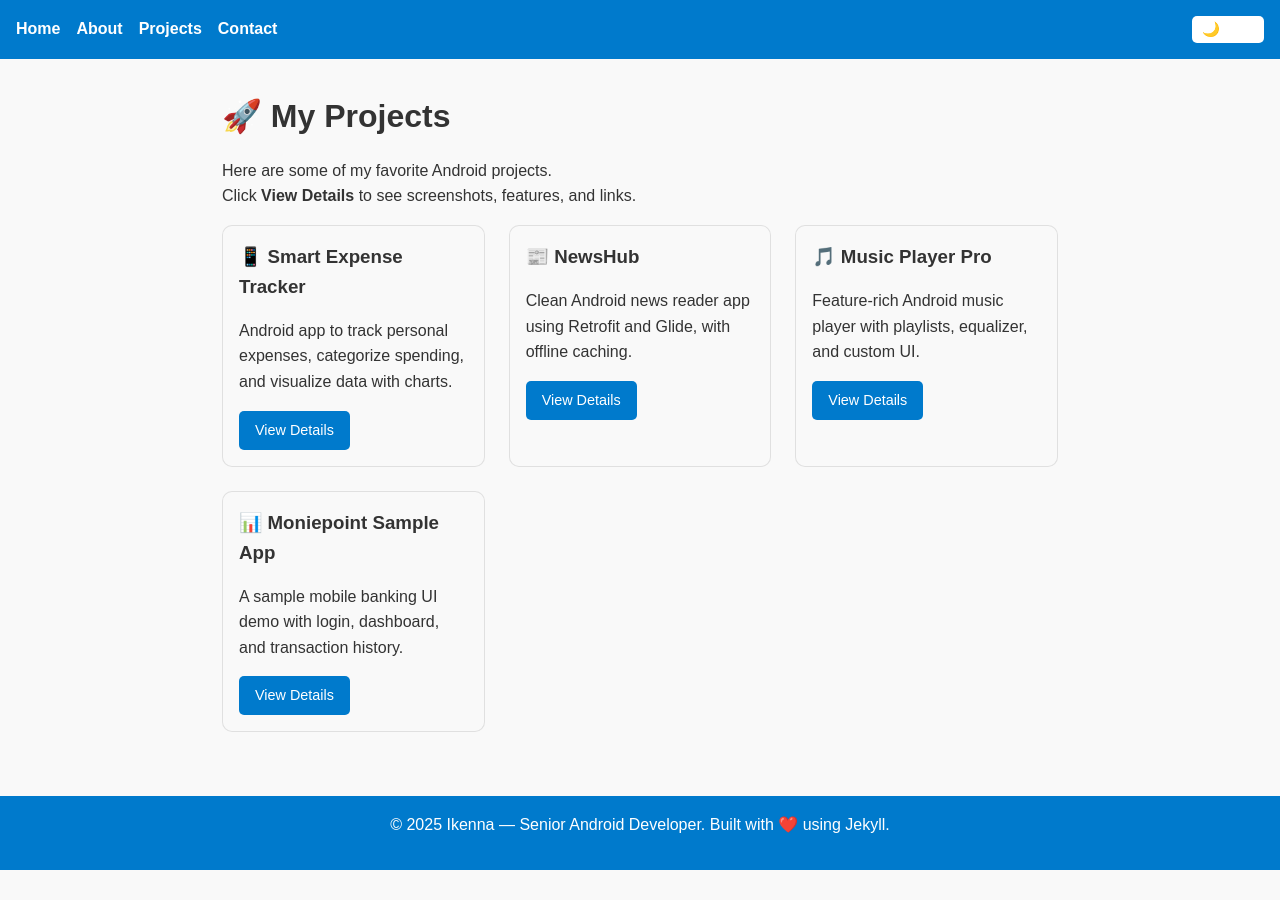
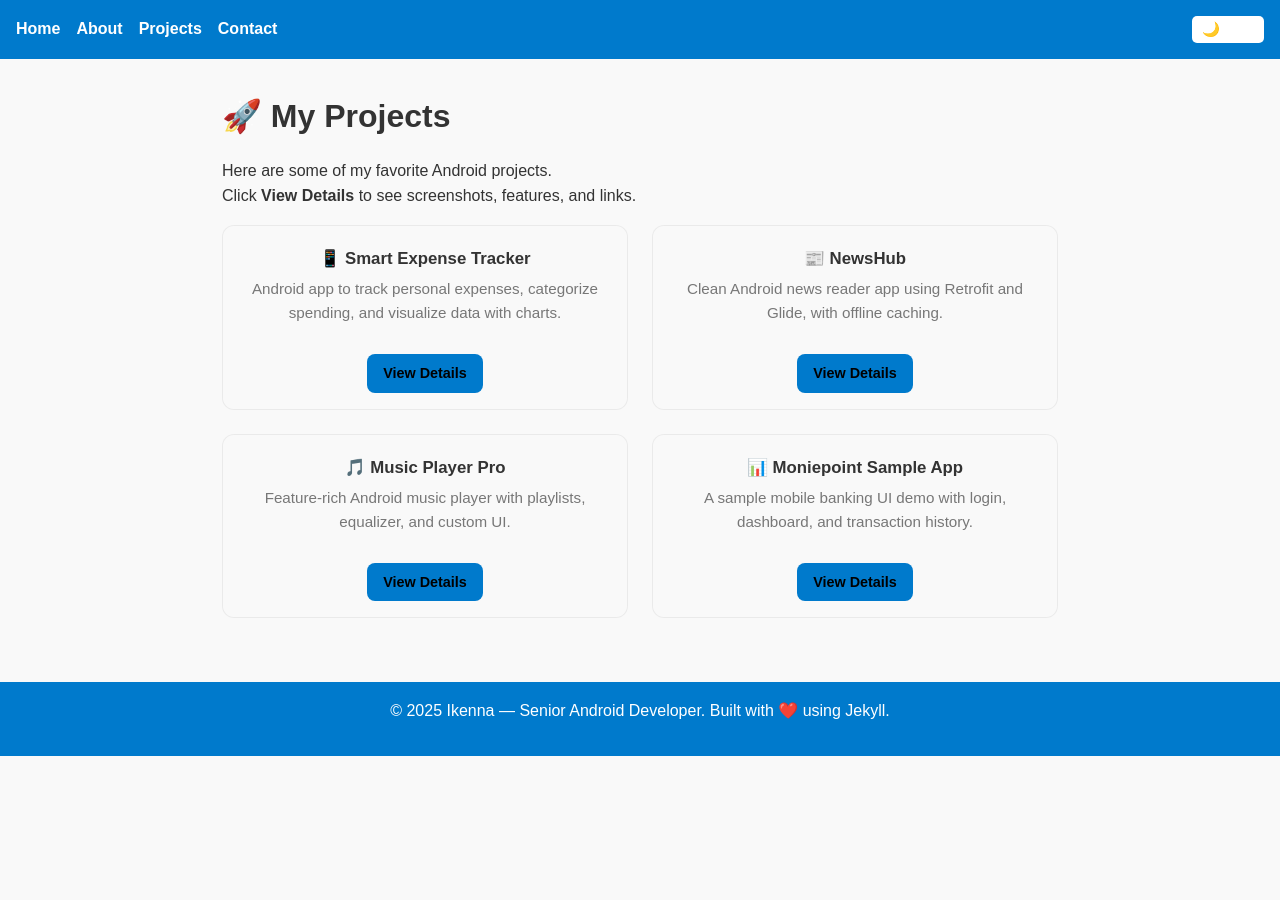
Before and after one commit to Andy112/ikenna-portfolio, a Jekyll site: the page built from projects.md, in a window 1280 px wide. Built offline with Jekyll 4.4.1, drawn with Linux system fonts in a browser that asks for light colours.

Commit message:
Update style.css

```diff
--- a/assets/style.css
+++ b/assets/style.css
@@ -116,3 +116,78 @@ button:hover, .btn:hover {
 .screenshot-gallery img:hover {
   transform: scale(1.03);
 }
+
+.projects-grid {
+  display: grid;
+  grid-template-columns: repeat(2, minmax(0, 1fr)); /* two columns on wider screens */
+  gap: 1.5rem;
+  align-items: start;
+}
+
+/* single column on smaller screens */
+@media (max-width: 820px) {
+  .projects-grid {
+    grid-template-columns: 1fr;
+  }
+}
+
+.project-card {
+  padding: 1rem;
+  border-radius: 12px;
+  background-color: var(--project-card-bg, rgba(255,255,255,0.03));
+  border: 1px solid rgba(0,0,0,0.06);
+  text-align: center;
+  transition: transform 0.25s ease, box-shadow 0.25s ease;
+  overflow: hidden;
+}
+
+/* dark-mode tweaks (works with body.dark) */
+body.dark .project-card {
+  background-color: rgba(255,255,255,0.04);
+  border-color: rgba(255,255,255,0.06);
+}
+
+/* thumbnail styling */
+.project-card img {
+  width: 100%;
+  height: 160px;               /* fixed visual height, crops if needed */
+  object-fit: cover;           /* keeps aspect and crops nicely */
+  border-radius: 8px;
+  display: block;
+  margin: 0 auto 0.8rem;
+}
+
+/* title / description */
+.project-card h3 {
+  margin: 0.25rem 0;
+  font-size: 1.05rem;
+}
+.project-card p {
+  color: var(--muted-text, #777);
+  font-size: 0.95rem;
+  min-height: 48px;            /* keeps cards even height when short descriptions */
+}
+
+/* CTA button inside card */
+.project-card .btn {
+  display: inline-block;
+  margin-top: 0.8rem;
+  padding: 0.48rem 1rem;
+  border-radius: 8px;
+  background: var(--accent, #00c896);
+  color: var(--btn-text, #000);
+  font-weight: 600;
+  text-decoration: none;
+}
+
+/* hover effect */
+.project-card:hover {
+  transform: translateY(-6px);
+  box-shadow: 0 8px 24px rgba(0,0,0,0.12);
+}
+
+/* small polish to ensure images don't overflow in old browsers */
+.project-card img[width] {
+  max-width: 100%;
+  height: auto;
+}
```
